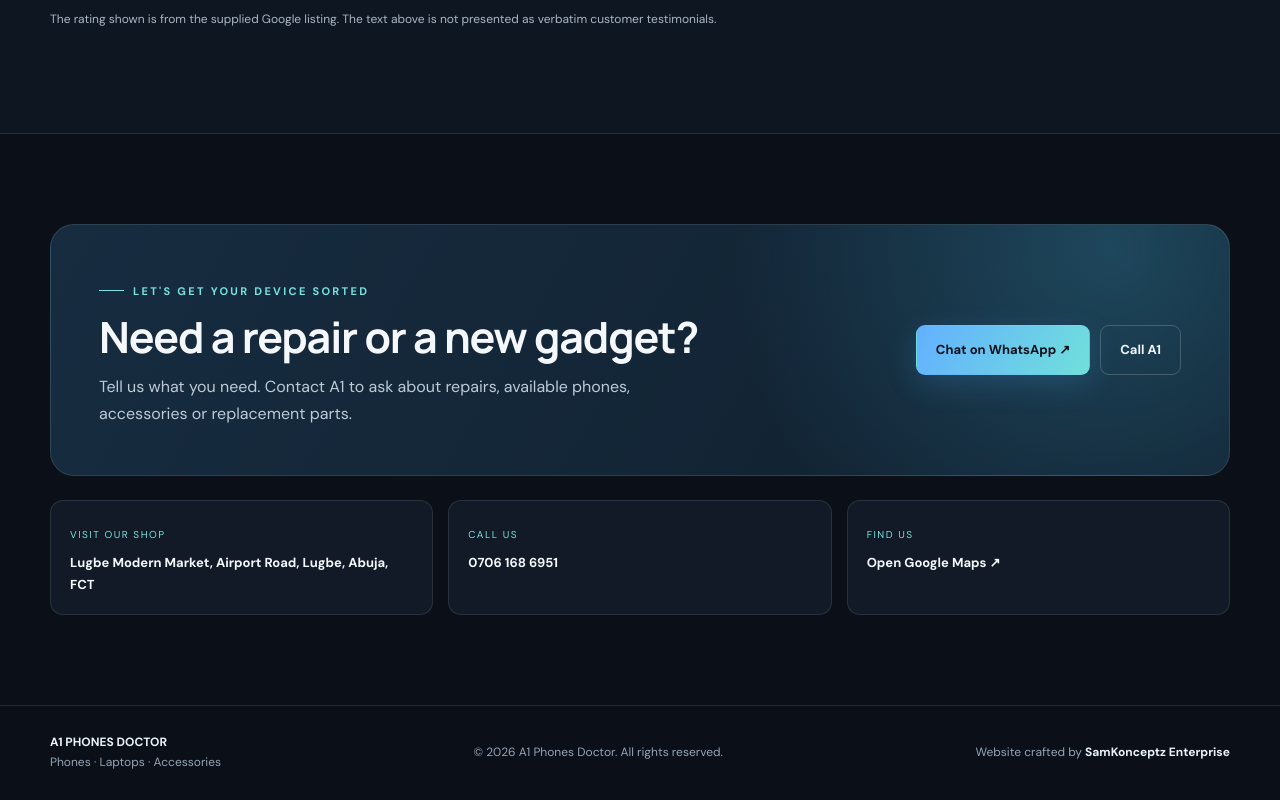
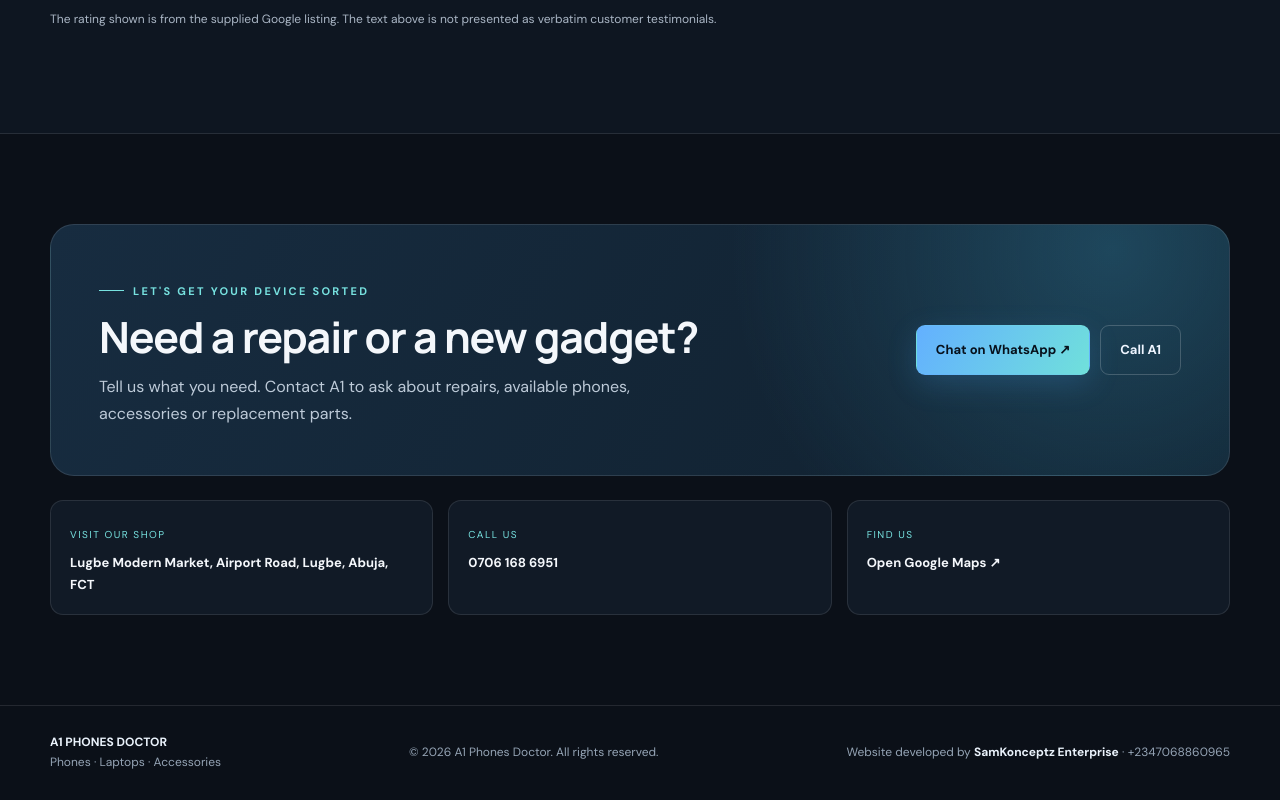
Before and after one commit to Samzeeezzy/A1-Phones-Doctor, a plain HTML site: page index.html in a window 1280 px wide. Shown: the part 3461-4261 px from the top of the page. Drawn offline with Linux system fonts and the light colour scheme.

Commit message:
Add SamKonceptz Enterprise website developer credit

```diff
--- a/index.html
+++ b/index.html
@@ -87,7 +87,7 @@
       <div class="contact-details"><div class="detail"><small>Visit our shop</small><b>Lugbe Modern Market, Airport Road, Lugbe, Abuja, FCT</b></div><div class="detail"><small>Call us</small><b><a href="tel:+2347061686951">0706 168 6951</a></b></div><div class="detail"><small>Find us</small><b><a target="_blank" rel="noopener" href="https://www.google.com/maps/search/?api=1&query=A1+PHONE+LAPTOPS+REPAIRS+AND+ACCESSORIES+Lugbe+Modern+Market+Abuja">Open Google Maps ↗</a></b></div></div>
     </div></section>
   </main>
-  <footer><div class="wrap foot"><div><strong>A1 PHONES DOCTOR</strong><br>Phones · Laptops · Accessories</div><div>© <span id="year"></span> A1 Phones Doctor. All rights reserved.</div><div>Website crafted by <strong>SamKonceptz Enterprise</strong></div></div></footer>
+  <footer><div class="wrap foot"><div><strong>A1 PHONES DOCTOR</strong><br>Phones · Laptops · Accessories</div><div>© <span id="year"></span> A1 Phones Doctor. All rights reserved.</div><div>Website developed by <strong>SamKonceptz Enterprise</strong> · <a href="tel:+2347068860965">+2347068860965</a></div></div></footer>
   <a class="whatsapp" href="https://wa.me/2347061686951?text=Hello%20A1%20Phones%20Doctor%2C%20I%20need%20assistance." aria-label="Chat with A1 on WhatsApp" title="Chat on WhatsApp">✆</a>
   <script>
     const menuBtn=document.getElementById('menuBtn'),navLinks=document.getElementById('navLinks');
```
